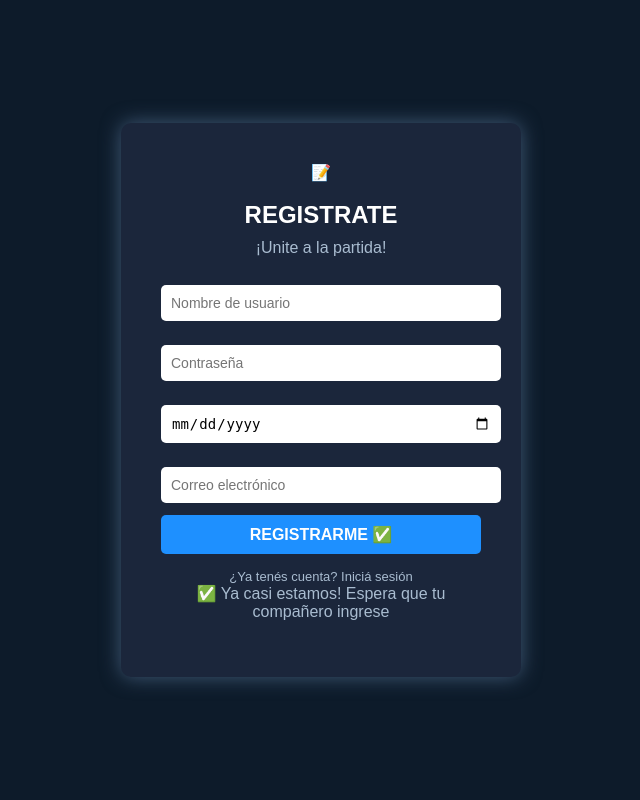
After one commit to anabotha/FinalLaboratorio, a PHP site: page /register.php in a window 1280 px wide. The commit adds this page. Shown: the whole page, without its empty margins (319-959 px from the left). Run offline with PHP 8.4, Linux system fonts and the light colour scheme.

```diff
--- /dev/null
+++ b/login/register.css
@@ -0,0 +1,60 @@
+body {
+background-color: #0d1b2a;
+color: white;
+font-family: Arial, sans-serif;
+display: flex;
+align-items: center;
+justify-content: center;
+height: 100vh;
+margin: 0;
+}
+button {
+width: 100%;
+padding: 10px;
+background-color: #1e90ff;
+border: none;
+border-radius: 5px;
+font-weight: bold;
+color: white;
+cursor: pointer;
+font-size: 16px;
+}
+.register-box {
+     display: flex;
+     flex-direction: column;
+     background-color: #1b263b;
+     border-radius: 10px;
+     padding: 40px;
+     width: 320px;
+     text-align: center;
+     box-shadow: 0 0 20px #415a77;
+}
+.register-box h2 {
+     margin-bottom: 10px;
+}
+.register-box p {
+     margin-top: 0;
+     color: #a9bcd0;
+}
+input[type="text"],
+input[type="password"],
+input[type="email"],
+input[type="date"] {
+     width: 100%;
+     padding: 10px;
+     margin: 12px 0;
+     border: none;
+     border-radius: 5px;
+     font-size: 14px;
+}
+
+a {
+display: block;
+margin-top: 15px;
+font-size: 13px;
+color: #a9bcd0;
+text-decoration: none;
+}
+a:hover {
+text-decoration: underline;
+}
--- /dev/null
+++ b/login/register.js
@@ -0,0 +1,38 @@
+
+window.onload=function(){
+document.getElementById("registreUsuario").addEventListener("click", function(e) {
+     e.preventDefault();
+     console.log("register llega");
+     const nombre=document.getElementById("usuario").value;
+     const password=document.getElementById("password").value;
+     const email=document.getElementById("email").value;
+     const fecha_nacimiento=document.getElementById("fecha_nacimiento").value;
+     const datosUsuario = {
+     nickname: nombre,
+     password: password,
+     email: email,
+     fechaNacimiento: fecha_nacimiento
+};
+
+// Convertir a JSON
+const json = JSON.stringify(datosUsuario);
+     creaUsuario(json);
+     //no compara la contraseña aun
+});
+}
+
+
+function creaUsuario(usuario){
+let xhr = new XMLHttpRequest();
+     xhr.onreadystatechange = function () {
+          if (xhr.readyState === 4 && xhr.status === 200) {
+               let respuesta =JSON.parse(xhr.responseText);
+               console.log(respuesta);
+
+               //mostrarDetalles2(respuesta);
+          }
+     };
+     console.log(usuario);
+     xhr.open("GET", "creaUsuario.php?obj="+encodeURIComponent(usuario), true);
+     xhr.send();
+}
--- /dev/null
+++ b/login/register.php
@@ -0,0 +1,30 @@
+<!DOCTYPE html>
+<html lang="en">
+<head>
+     <meta charset="UTF-8">
+     <meta name="viewport" content="width=device-width, initial-scale=1.0">
+     <title>Document</title>
+     <script src="register.js" defer></script>
+          <link rel="stylesheet" href="./register.css">
+
+
+</head>
+<body>
+
+<div class="register-box">
+     <div class="emoji">📝</div>
+     <h2>REGISTRATE</h2>
+     <p>¡Unite a la partida!</p>
+     <form action="login.php" method="post">
+          <input id="usuario" type="text" name="usuario" placeholder="Nombre de usuario" required>
+          <input id="password" type="password" name="password" placeholder="Contraseña" required>
+          <input id="fecha_nacimiento" type="date" name="fecha_nacimiento" required>
+          <input id="email" type="email" name="email" placeholder="Correo electrónico" required>
+          <button id="registreUsuario" type="submit">REGISTRARME ✅</button>
+     </form>
+     <a href="login.php">¿Ya tenés cuenta? Iniciá sesión</a>
+     <p class="logueado" > ✅ Ya casi estamos! Espera que tu compañero ingrese</p>
+
+</div>
+</body>
+</html>
```
Also changed, not shown: login/buscaUsuario.php (+17 -24 lines), login/creaUsuario.php (+22 -17 lines), login/login.js (+14 -12 lines), login/login.php (+7 -22 lines).
